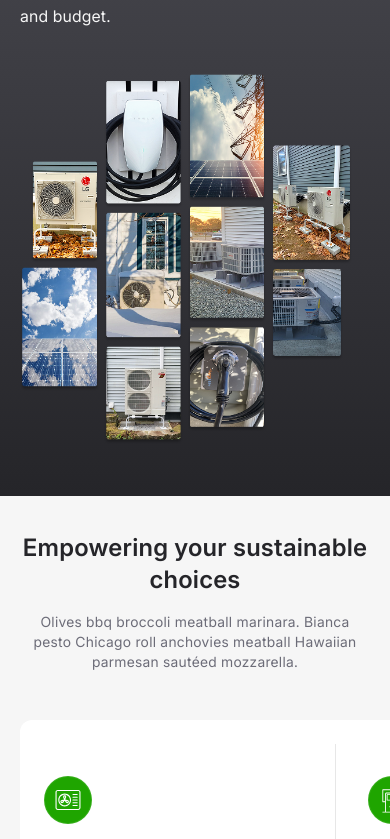
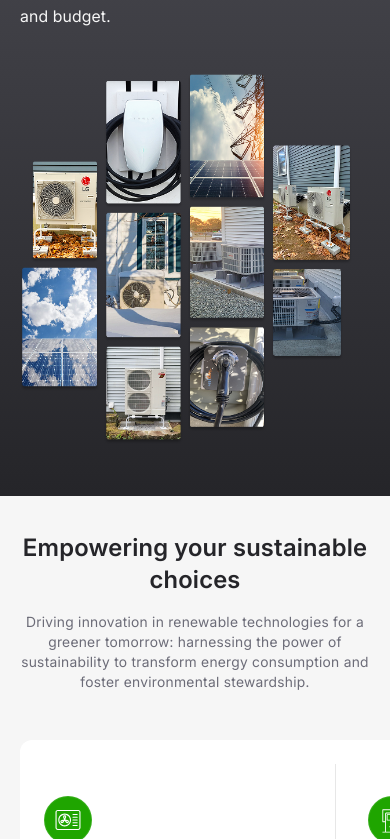
Before and after one commit to EcowaveUS/ecowaveus, a React (Vite) app: page / in a window 390 px wide. Shown: the part 1161-2000 px from the top of the page. Built offline with nearby package versions, Linux system fonts and the light colour scheme; no server answers.

Commit message:
Improved the feedback

```diff
--- a/src/components/brands/OursBrands.tsx
+++ b/src/components/brands/OursBrands.tsx
@@ -11,6 +11,7 @@ interface Props {
 
 export const OursBrands: React.FC<Props> = ({ images }) => {
   const isDesktop = useMediaQuery((theme: Theme) => theme.breakpoints.up("md"));
+  const isWide = useMediaQuery(`(min-width: 1371px)`);
 
   return (
     <Box
@@ -27,7 +28,9 @@ export const OursBrands: React.FC<Props> = ({ images }) => {
         slidesOffsetAfter={isDesktop ? 0 : 20}
         style={{ maxWidth: "fit-content" }}
       >
-        {images.map((image, _idx) => (
+        {[...Array(isWide ? 1 : 50)]
+          .flatMap(() => images)
+          .map((image, _idx) => (
             <SwiperSlide style={{ width: "fit-content" }} key={_idx}>
               <Box
                 component={"div"}
--- a/src/components/pagesComponents/OurSolutions.tsx
+++ b/src/components/pagesComponents/OurSolutions.tsx
@@ -48,9 +48,9 @@ export const OurSolutions = () => {
             color={isDesktop ? "#181A1C80" : "#6C6C78"}
             letterSpacing={isDesktop ? "0.01em" : "0.02em"}
           >
-            {isDesktop
-              ? "Driving innovation in renewable technologies for a greener tomorrow: harnessing the power of sustainability to transform energy consumption and foster environmental stewardship."
-              : "Olives bbq broccoli meatball marinara. Bianca pesto Chicago roll anchovies meatball Hawaiian parmesan sautéed mozzarella."}
+            Driving innovation in renewable technologies for a greener tomorrow:
+            harnessing the power of sustainability to transform energy
+            consumption and foster environmental stewardship.
           </Typography>
         </Box>
         <Swiper
```
Lines whose indentation alone changed are shown as unchanged.
